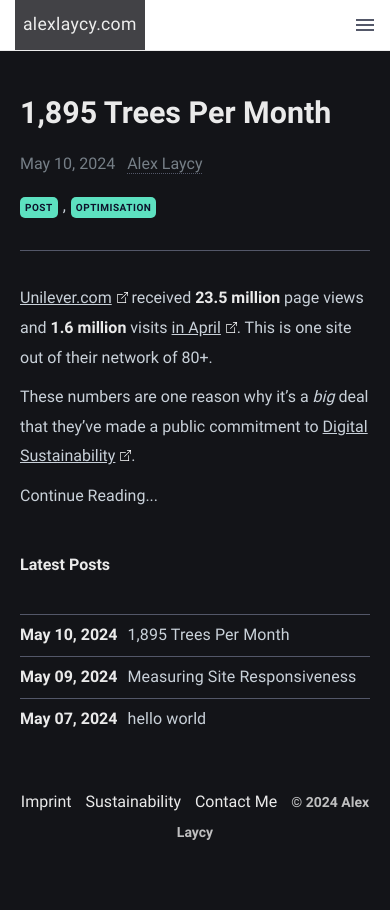
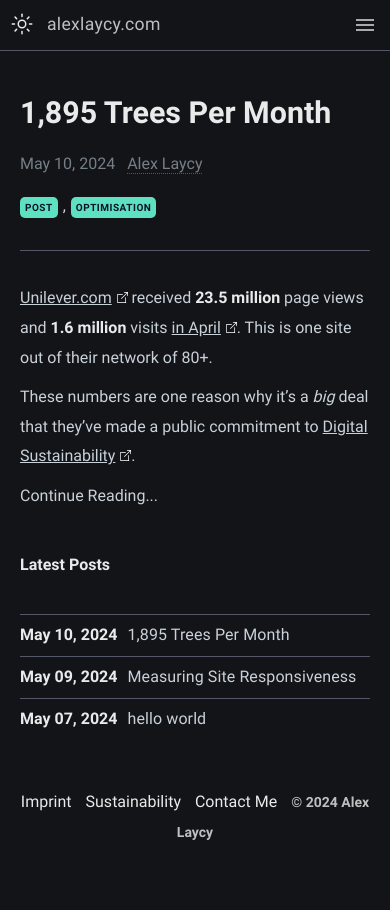
Before and after one commit to YakGalaxy/alexlaycy.com, a Jekyll site: the page built from index.md, in a window 390 px wide. Built offline with Jekyll 4.4.1, drawn with Linux system fonts in a browser that asks for light colours; comment, search, counter and statistics services are not loaded.

Commit message:
fix: mobile navigation background colour fixes

```diff
--- a/_includes/navbar.html
+++ b/_includes/navbar.html
@@ -15,7 +15,7 @@
         </svg>
       </span>
     </label>
-    <!-- <a class="internal-link" id="mode">
+    <a class="internal-link" id="mode">
       <svg
         class="mode-sunny"
         xmlns="http://www.w3.org/2000/svg"
@@ -158,7 +158,7 @@
           style="stroke-linecap:round;stroke-miterlimit:10;stroke-width:32px"
         />
       </svg>
-    </a> -->
+    </a>
     <div class="left-trigger">
       <a class="menu-link internal-link" href="/">{{ site.title }}</a>
     </div>
--- a/_sass/laycy/_dark.scss
+++ b/_sass/laycy/_dark.scss
@@ -145,7 +145,7 @@
     color: $dark-white;
   }
 
-  // Navbar
+ // Navbar
   .navbar {
     border-color: $dark-light;
     .menu {
@@ -158,10 +158,12 @@
         }
       }
 
+      .menu-link:hover {
+        color:$dark-text-link-blue;
+      }
+
       .menu-link {
-        color: #eaeaea;
-      &:hover {
-        color:$dark-text-link-blue;
+        color: $dark-white;
       }
       @include media-query($on-mobile) {
         background-color: $dark-black;
@@ -179,7 +181,6 @@
       }
     }
   }
-}
 
   // Post Item
   .post-item {
```
